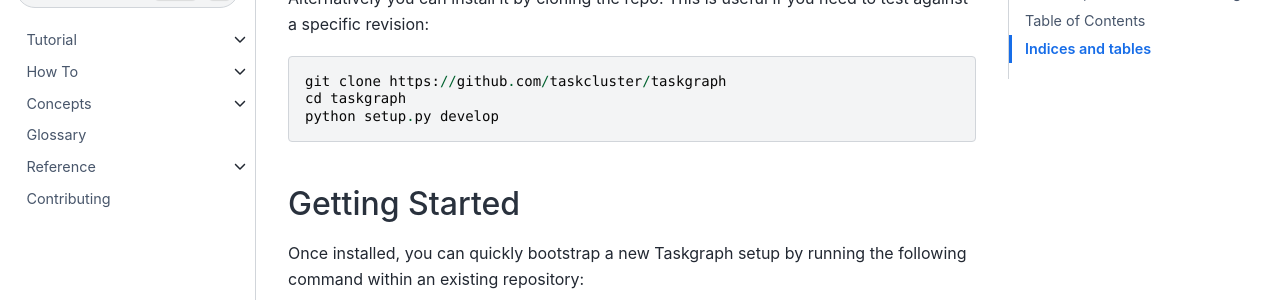
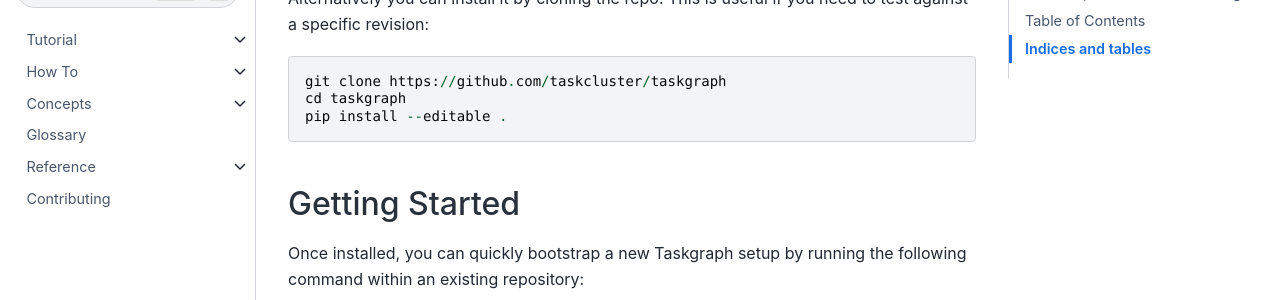
Before and after one commit to taskcluster/taskgraph, a Sphinx documentation site: the page built from docs/index.rst, in a window 1280 px wide and 900 px high, scrolled down 403 px. Shown: the part 152-452 px from the top of the window. Built offline with Sphinx 7.4.7 and the Sphinx Book theme 1.1.4, drawn with Linux system fonts in a browser that asks for light colours.

Commit message:
Update instructions to install package from local clone (#684)
setup.py doesn't exist anymore in the repo.

```diff
--- a/README.rst
+++ b/README.rst
@@ -81,7 +81,7 @@ Alternatively, the repo can be cloned and installed directly:
 
   git clone https://github.com/taskcluster/taskgraph
   cd taskgraph
-  python setup.py install
+  pip install .
 
 In both cases, it's recommended to use a Python `virtual environment`_.
 
--- a/docs/index.rst
+++ b/docs/index.rst
@@ -34,7 +34,7 @@ need to test against a specific revision:
 
    git clone https://github.com/taskcluster/taskgraph
    cd taskgraph
-   python setup.py develop
+   pip install --editable .
 
 Getting Started
 ---------------
```
